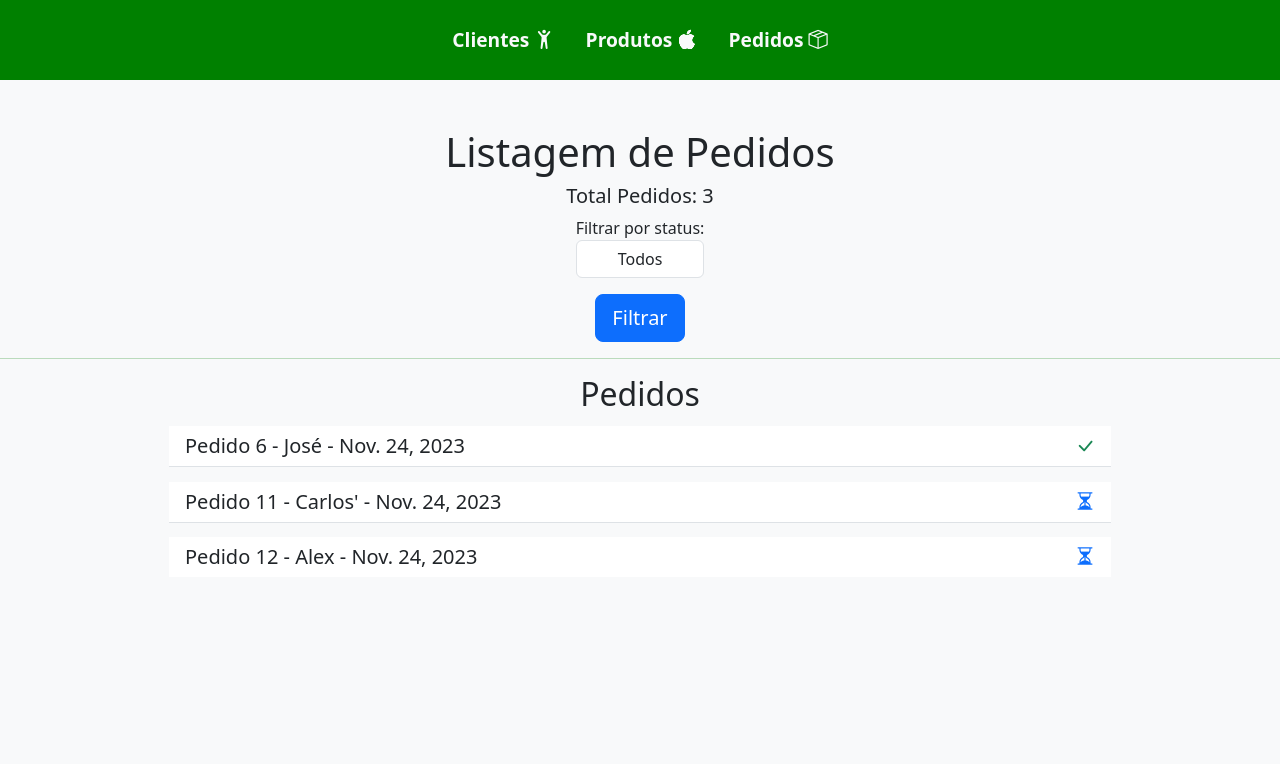
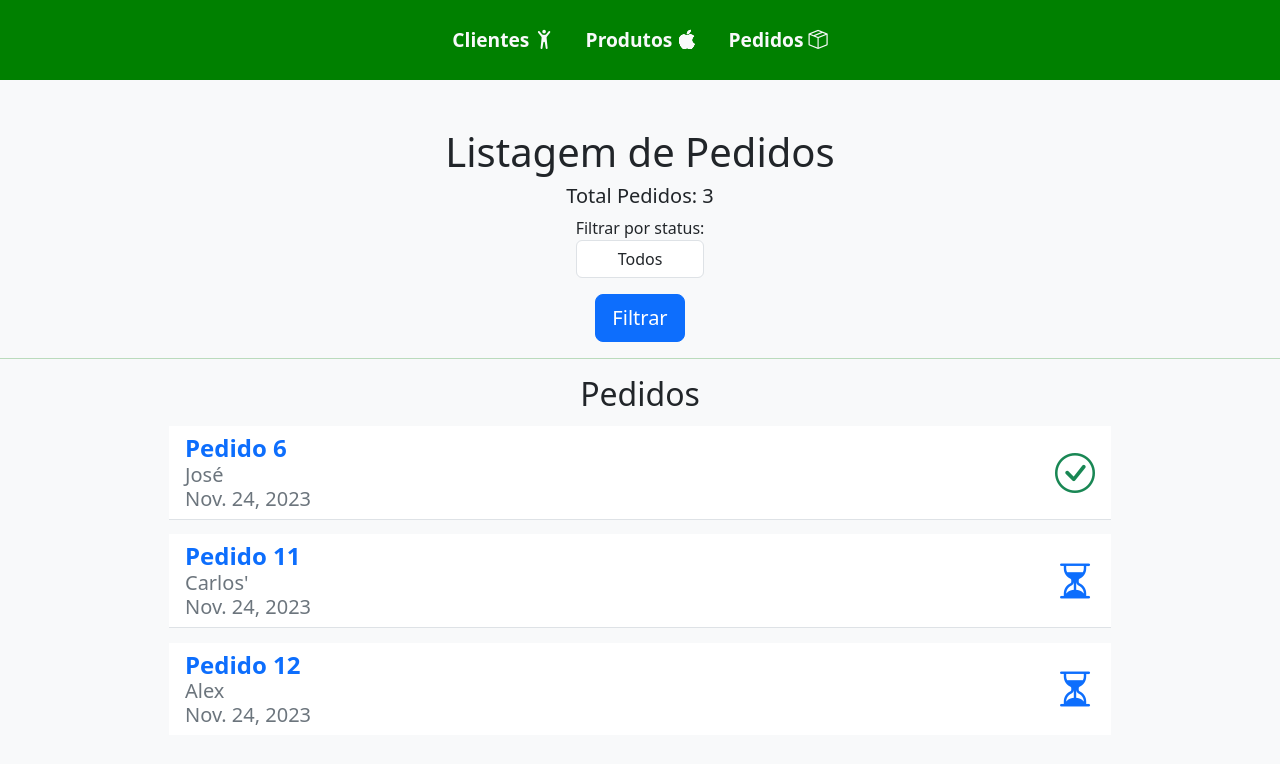
Before and after one commit to carloshtbraga/Fazenda-App, a Django app: page /pedidos/ in a window 1280 px wide; the page is wider, and only the part inside the window is pictured. Shown: the top 764 px of that part. Run offline with Django 4.2, Linux system fonts and the light colour scheme; data comes from the database, SQL or seed files in the repository.

Commit message:
embelezamento listagem

```diff
--- a/fazenda/templates/base.html
+++ b/fazenda/templates/base.html
@@ -15,6 +15,10 @@
     * {
       margin: 0;
       padding: 0;
+    }
+
+    body {
+      overflow-x: hidden;
     }
 
     .header {
@@ -38,9 +42,8 @@
       color: green;
     }
     .ico {
-      margin-left: 0.5rem;
+      margin-left: 1rem;
     }
-
 
   </style>
 </head>
--- a/fazenda/templates/listar_pedidos.html
+++ b/fazenda/templates/listar_pedidos.html
@@ -2,14 +2,14 @@
 {% load static %}
 {% block title %}Listagem de Pedidos{% endblock %}
 {% block content %}
-    <div class="container-fluid d-flex flex-column justify-content-center align-items-center">
+    <div class="container-fluid d-flex flex-column justify-content-center align-items-center pedidos">
         <h1>Listagem de Pedidos</h1>
         <h5>Total Pedidos: {{ pedidos|length }}</h5>
         <form method="GET" class="d-flex flex-column align-items-center form">
             <label for="status">Filtrar por status:</label>
-            <select name="status" id="status"
-      class="form-control selectpicker w-100 text-center text-lg"
-    >
+            <select name="status"
+                    id="status"
+                    class="form-control selectpicker w-100 text-center text-lg">
                 <option value="">Todos</option>
                 <option value="Concluído">Concluído</option>
                 <option value="Pendente">Pendente</option>
@@ -23,11 +23,16 @@
                 <a class="list-group-item list-group-item-action d-flex justify-content-between align-items-center list"
                    href="{% url 'detalhes_item_pedido' pedido.id %}">
                     <!-- <h5 class=""> -->
-                    Pedido {{ pedido.pk }} - {{ pedido.cliente.nome }} - {{ pedido.data_pedido }}
+                    <!-- Pedido {{ pedido.pk }} - {{ pedido.cliente.nome }} - {{ pedido.data_pedido }} -->
+                    <div class="d-flex flex-column">
+                        <span class="fw-bold fs-4 text-primary">Pedido {{ pedido.pk }}</span>
+                        <span class="text-secondary">{{ pedido.cliente.nome }}</span>
+                        <span class="text-secondary">{{ pedido.data_pedido }}</span>
+                    </div>
                     {% if pedido.status == 'Concluído' %}
-                        <i class="bi bi-check-lg text-success"></i>
+                        <i class="bi bi-check-circle text-success fs-1"></i>
                     {% else %}
-                        <i class="bi bi-hourglass-split text-primary"></i>
+                        <i class="bi bi-hourglass-split text-primary fs-1"></i>
                     {% endif %}
                 {% endfor %}
             </a>
```
Also changed, not shown: fazenda/templates/listar_clientes.html (+8 -3 lines), fazenda/templates/listar_produtos.html (+6 -2 lines).
